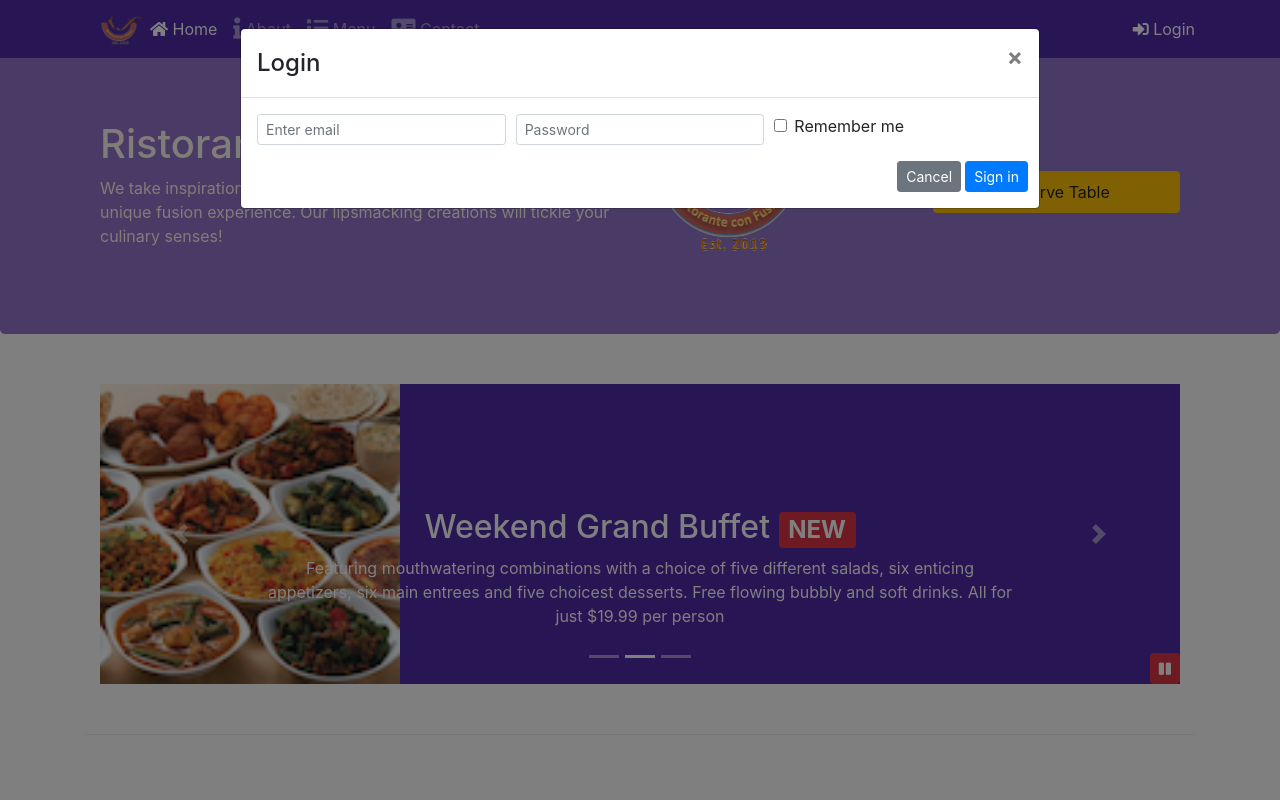
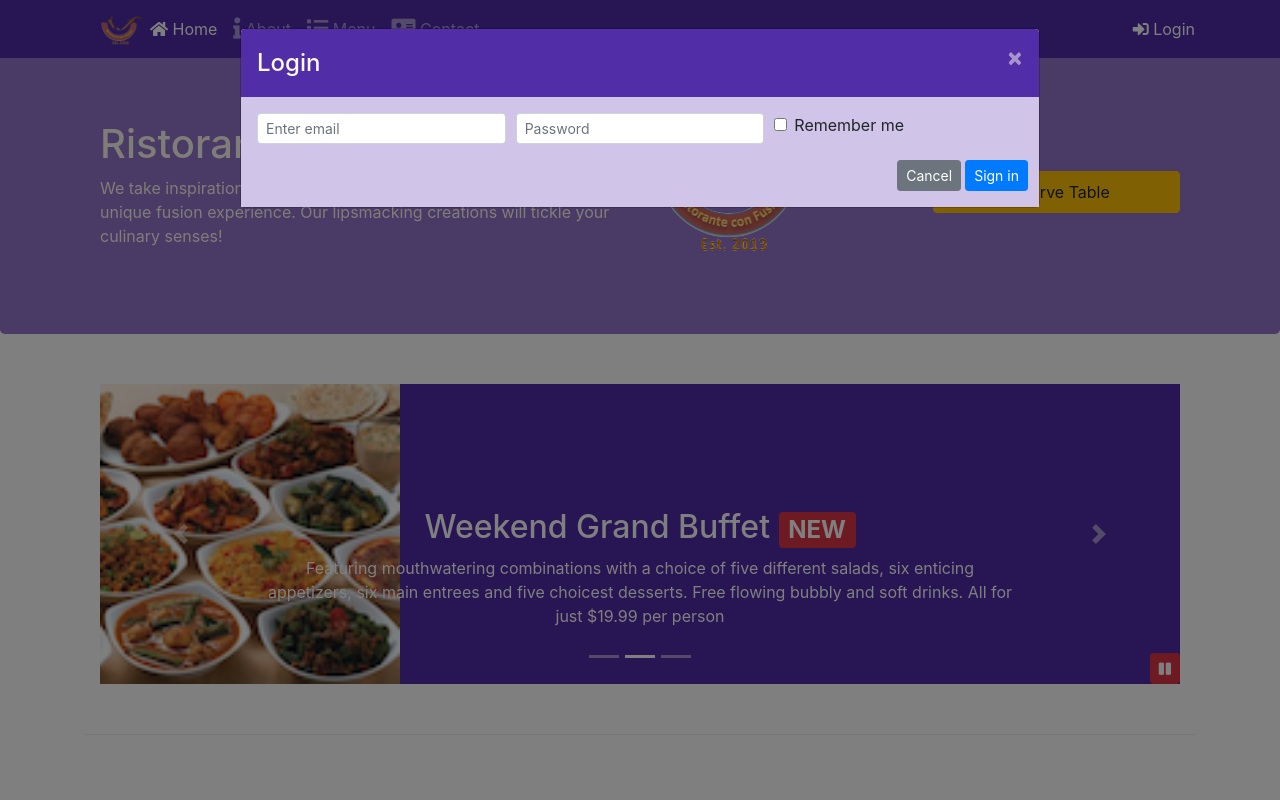
Before and after one commit to vijaiselvan/Restaurant-Website, a website: page index.html in a window 1280 px wide. Both pictures are taken after a click on the link "Login". Shown: the top 800 px of the page. Drawn offline with nearby package versions, Linux system fonts and the light colour scheme.

Commit message:
Assignment 4 Jquery, Sass

```diff
--- a/css/style.scss
+++ b/css/style.scss
@@ -74,3 +74,19 @@ body{
     bottom: 0px;
     z-index: 1;
 }
+
+.modal-header{
+    background: $background-dark;
+    color: floralwhite;
+    border: 0;
+    button{
+        color: floralwhite;
+    }
+    button:hover{
+        color: $background-light;
+    }
+}
+
+.modal-body{
+    background: $background-pale;
+}
--- a/index.html
+++ b/index.html
@@ -38,7 +38,7 @@
                             Contact</a></li>
                 </ul>
                 <span class="navbar-text">
-                    <a data-toggle="modal" data-target="#loginModal">
+                    <a id="login" data-target="#loginModal">
                         <i class="fas fa-sign-in-alt"></i> Login</a>
                 </span>
             </div>
@@ -184,7 +184,7 @@
                     <img src="img/logo.png" class="img-fluid">
                 </div>
                 <div class="col-12 col-sm align-self-center">
-                    <a role="button" class="btn btn-block nav-link btn-warning" data-toggle="modal"
+                    <a role="button" class="btn btn-block nav-link btn-warning" id="reserveTable"
                         href="#reserveform">Reserve Table</a>
                 </div>
             </div>
@@ -385,6 +385,13 @@
                     $("#carouselButton").children('span').addClass('fa-pause')
                 }
             });
+            $('#login').click(function () {
+                $('#loginModal').modal('toggle')
+            })
+            $('#reserveTable').click(function () {
+                $('#reserveform').modal('toggle')
+            })
+
         });
     </script>
 
```
Also changed, not shown: css/style.css.
